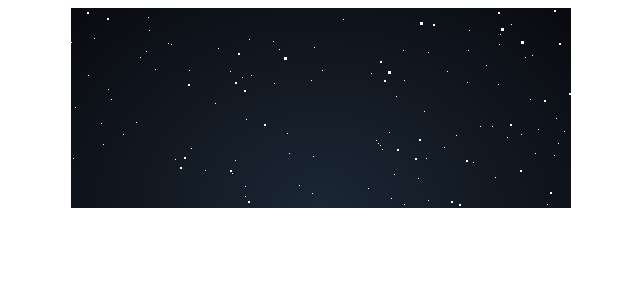
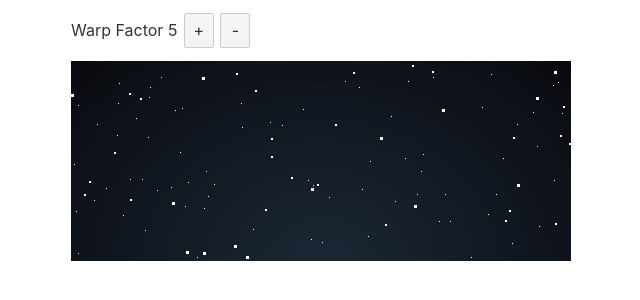
Before and after one commit to jelib3an/starship-svelterprise, a Svelte app: page / in a window 1280 px wide. Shown: the top 300 px of the page, without its empty margins (319-959 px from the left). Built offline with nearby package versions, Linux system fonts and the light colour scheme.

Commit message:
fix starfield + add warp drive

```diff
--- a/src/App.svelte
+++ b/src/App.svelte
@@ -1,7 +1,9 @@
 <script>
   import StarshipSvelterprise from "./StarshipSvelterprise.svelte";
+  import WarpDrive from "./WarpDrive.svelte";
 </script>
 
 <main>
+  <WarpDrive />
   <StarshipSvelterprise />
 </main>
--- a/src/StarshipSvelterprise.svelte
+++ b/src/StarshipSvelterprise.svelte
@@ -1,16 +1,16 @@
 <script>
-  let speed = 1;
+  import { warpFactor } from './stores.js';
 </script>
 
 <div class="enterprise-container">
-  <div class="sm-stars" style="animation-duration:{1/speed * 25}s"></div>
-  <div class="med-stars" style="animation-duration:{1/speed * 50}s"></div>
-  <div class="lg-stars" style="animation-duration:{1/speed * 75}s"></div>
+  <div class="sm-stars" style="animation-duration:{ 25 / $warpFactor }s"></div>
+  <div class="med-stars" style="animation-duration:{ 50 / $warpFactor }s"></div>
+  <div class="lg-stars" style="animation-duration:{ 75 / $warpFactor }s"></div>
 </div>
 
 <style>
  .enterprise-container {
-    margin: auto;
+    margin: 5px auto 5px auto;
     width: 500px;
     height: 200px;
     background: radial-gradient(ellipse at bottom, #1b2735 0%, #090a0f 100%);
@@ -22,7 +22,7 @@
       transform: translateX(0px);
     }
     to {
-      transform: translateX(-500px);
+      transform: translateX(-1000px);
     }
   }
 
@@ -36,7 +36,7 @@
   .sm-stars:after {
     content: " ";
     position: absolute;
-    top: 200px;
+    left: 1000px;
     width: 1px;
     height: 1px;
     background: transparent;
@@ -53,7 +53,7 @@
   .med-stars:after {
     content: " ";
     position: absolute;
-    top: 200px;
+    left: 1000px;
     width: 2px;
     height: 2px;
     background: transparent;
@@ -70,7 +70,7 @@
   .lg-stars:after {
     content: " ";
     position: absolute;
-    top: 200px;
+    left: 1000px;
     width: 3px;
     height: 3px;
     background: transparent;
--- /dev/null
+++ b/src/WarpDrive.svelte
@@ -0,0 +1,32 @@
+<script>
+  import { warpFactor } from './stores.js';
+
+  function increaseWarpFactor() {
+    if ($warpFactor < 10) {
+      warpFactor.update((n) => n + 1);
+    }
+  }
+
+  function decreaseWarpFactor() {
+    if ($warpFactor > 1) {
+      warpFactor.update((n) => n - 1);
+    }
+  }
+</script>
+
+<div>
+  Warp Factor { $warpFactor }
+  <button on:click={ increaseWarpFactor }>+</button>
+  <button on:click={ decreaseWarpFactor }>-</button>
+</div>
+
+<style>
+  div {
+    margin: 5px auto 5px auto;
+    width: 500px;
+  }
+  button {
+    margin-left: 2px;
+    width: 30px;
+  }
+</style>
--- /dev/null
+++ b/src/stores.js
@@ -0,0 +1,3 @@
+import { writable } from 'svelte/store';
+
+export const warpFactor = writable(5);
```
